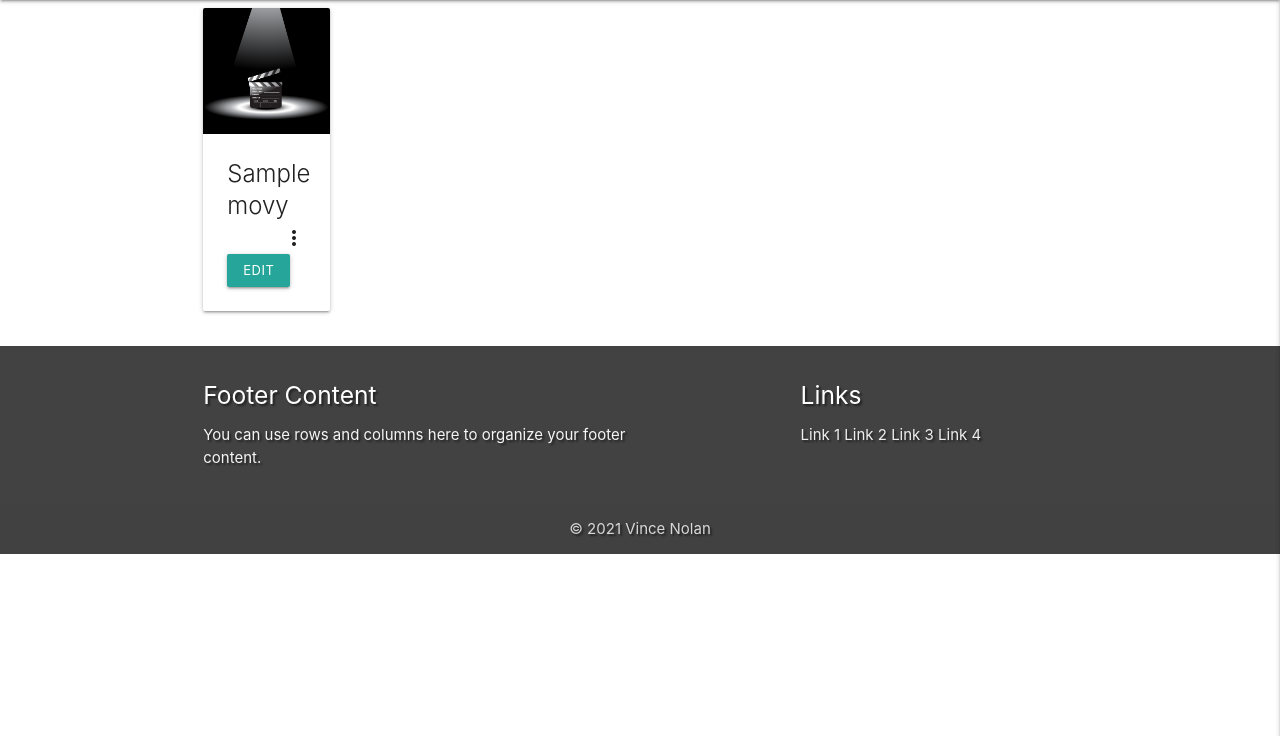
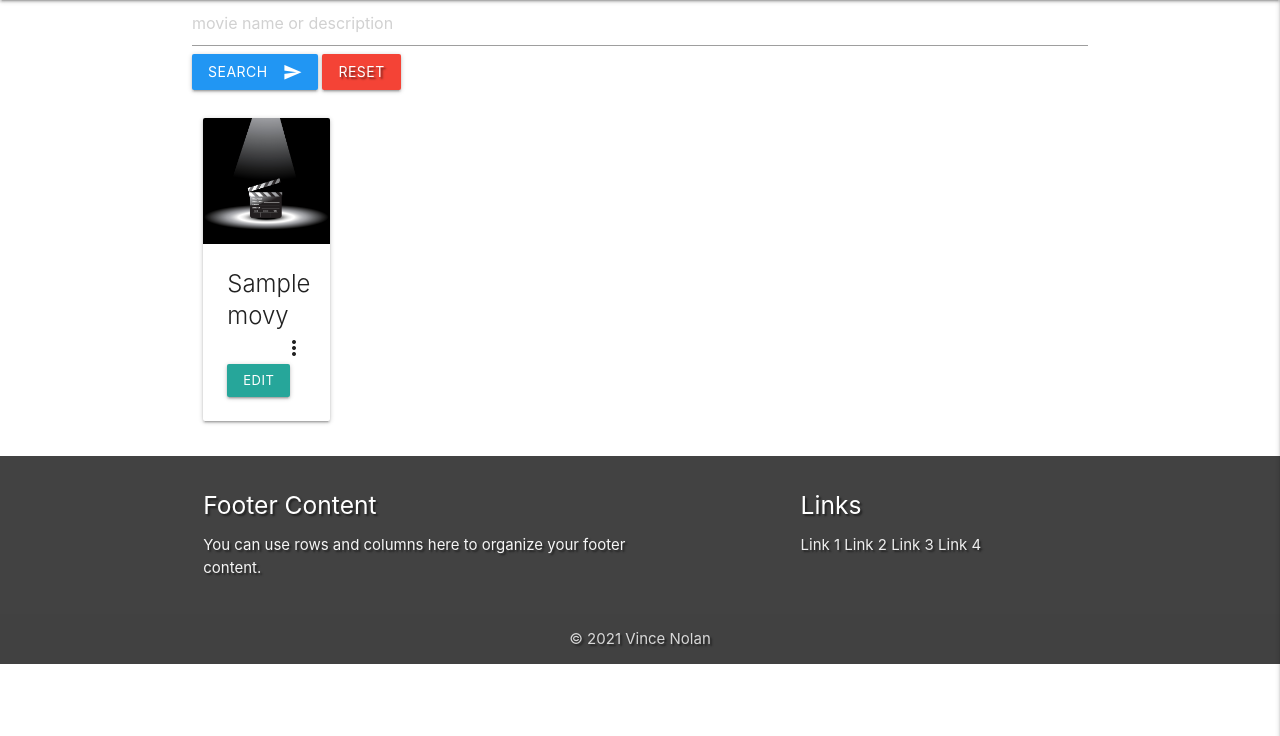
Before and after one commit to VinceNolan999/ms3-my-movie-catalog, a Flask app: page / in a window 1280 px wide. Shown: the part 64-800 px from the top of the page. Run offline with Flask 2, Linux system fonts and the light colour scheme; a database or web service that is not in the repository returns one stand-in record (values such as "Sample title"); some libraries are stand-ins or nearby versions.

Commit message:
search funcinality added

```diff
--- a/app.py
+++ b/app.py
@@ -21,7 +21,16 @@ mongo = PyMongo(app)
 @app.route("/")
 @app.route("/get_movies")
 def get_movies():
-    movies = mongo.db.movies.find()
+    movies = list(mongo.db.movies.find())
+    genres = list(mongo.db.genres.find())
+    return render_template("movies.html", movies=movies, genres=genres)
+
+
+# search movies
+@app.route("/search", methods=["GET", "POST"])
+def search():
+    query = request.form.get("query")
+    movies = list(mongo.db.movies.find({"$text": {"$search": query}}))
     return render_template("movies.html", movies=movies)
 
 
--- a/templates/movies.html
+++ b/templates/movies.html
@@ -1,10 +1,32 @@
 {% extends "base.html" %}
 {% block content %}
 
+    <!--<div class="row center-align genre-select">
+        <a class="waves-effect waves-light btn-small">All Movies</a>
+        {% for genre in genres %}
+        <a class="waves-effect waves-light btn-small">{{ genre.genre_name }}</a>
+        {% endfor %}
+    </div>  -->
 
     <div class="row">
+        <form class="search-input" action="{{ url_for('search') }}" method="POST">
+            <input type="search" placeholder="movie name or description" name="query" id="query" />
+            <div class="search-btns">
+                <button class="btn blue waves-effect waves-light" type="submit">
+                    Search<i class="material-icons right">send</i>
+                </button>
+                <a href="{{ url_for('get_movies') }}" class="red btn text-shadow">Reset</a>
+            </div>
+        </form>
+    </div>
+
+
+    {% if movies|length > 0 %}
+    <div class="row">
+        <ul class="movie-cards">
             {% for movie in movies %}
             <div class="col s6 m4 l2">
+                <li>
                     <div class="card">
                         <div class="card-image waves-effect waves-block waves-light">
                             <img src="{{ url_for('static', filename = 'images/clipboard.jpg') }}" class="activator">
@@ -27,10 +49,13 @@
                             <p><em>by: {{movie.created_by}}</em></p>
                         </div>
                     </div>
+                </li>
             </div>
             {% endfor %}
+        </ul>
     </div>
-
-
+    {% else %}
+    <h3>No movies Found</h3>
+    {% endif %}
 
 {% endblock %}
```
Lines whose indentation alone changed are shown as unchanged.
